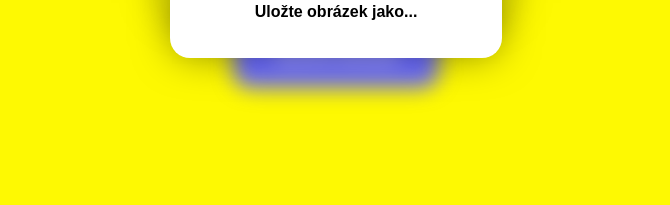
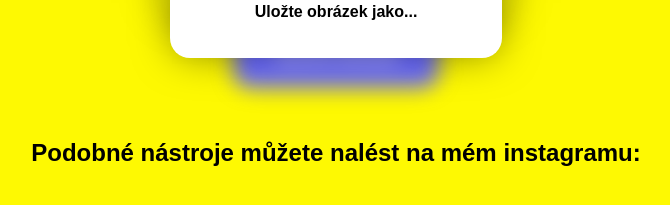
Before and after one commit to SimonBarak/choco_afro, a website built with webpack: page index.html in a window 1280 px wide. Both pictures are taken after a click on the button "Vytvořit obrázek". Shown: the part 293-498 px from the top of the page, without its empty margins (304-974 px from the left). Built offline with nearby package versions, Linux system fonts and the light colour scheme.

Commit message:
add scroll to the top

```diff
--- a/index.html
+++ b/index.html
@@ -163,6 +163,11 @@
       <h4>Uložte obrázek jako...</h4>
     </div>
 
+    <section>
+      <h2>Podobné nástroje můžete nalést na mém instagramu:</h2>
+      <a></a>
+    </section>
+
     <script src="./dist/bundle.js"></script>
   </body>
 </html>
--- a/src/index.js
+++ b/src/index.js
@@ -13,6 +13,11 @@ const editorEl = document.getElementById("editor");
 const finalImageContentEl = document.getElementById("finalImageContent");
 
 const prepareImage = () => {
+  window.scroll({
+    top: 0,
+    left: 0,
+  });
+
   html2canvas(canvasEl).then((canvas) => {
     var dataURL = canvas.toDataURL("image/jpeg");
 
```
Also changed, not shown: dist/bundle.js.
